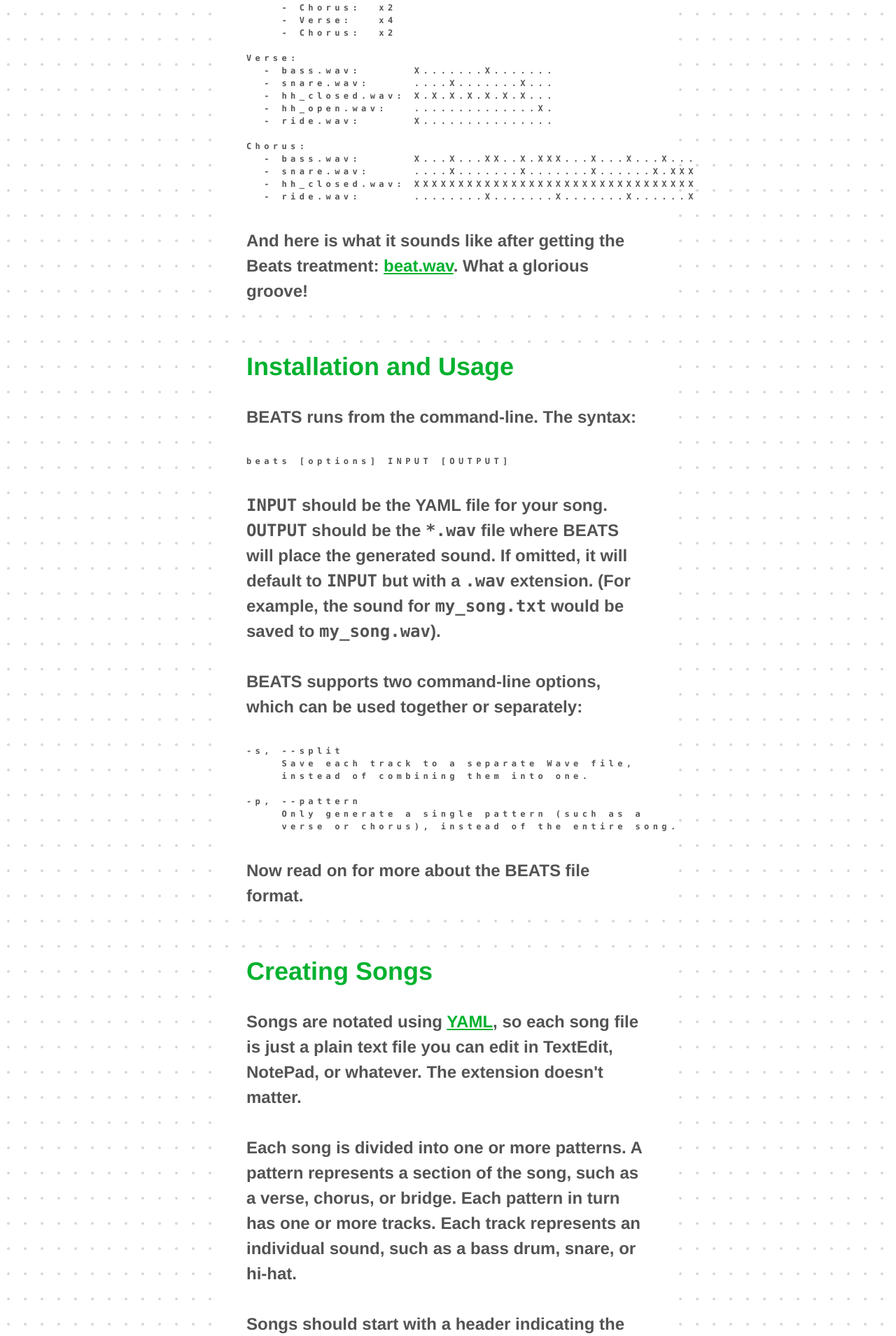
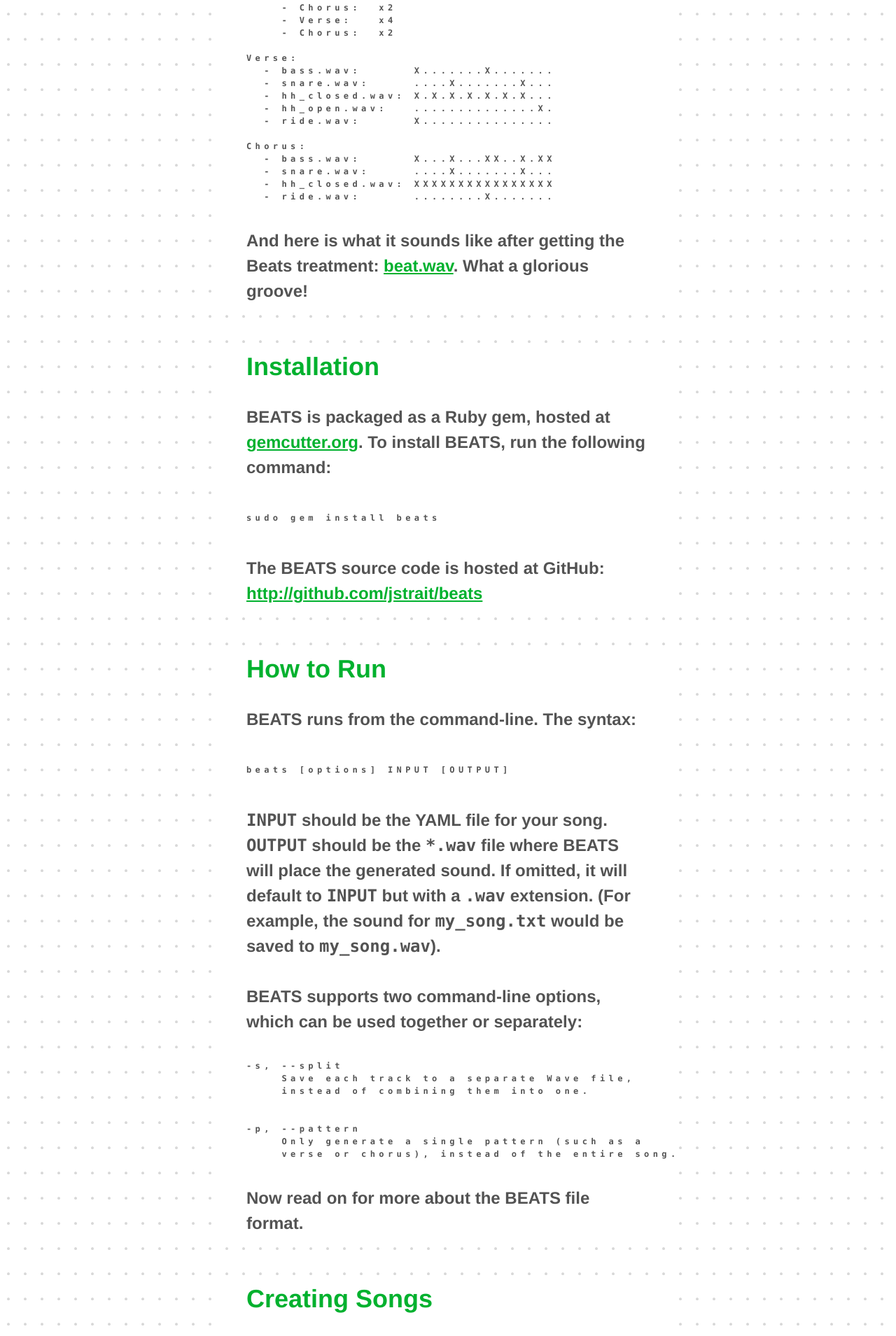
Before and after one commit to jstrait/beats, a PHP site: page /beats.html in a window 1280 px wide. Shown: the part 394-2303 px from the top of the page at 70% size. Run offline with PHP 8.4, Linux system fonts and the light colour scheme.

Commit message:
First stab at installation instructions on web site.

```diff
--- a/web/beats.css
+++ b/web/beats.css
@@ -67,6 +67,11 @@ pre
 	letter-spacing: 0.45em;
 }
 
+pre.single-line
+{
+	line-height: 36px;
+}
+
 code
 {
 	margin: 0px;
--- a/web/beats.html
+++ b/web/beats.html
@@ -30,22 +30,29 @@ Verse:
   - ride.wav:      X...............
 
 Chorus:
-  - bass.wav:      X...X...XX..X.XXX...X...X...X...
-  - snare.wav:     ....X.......X.......X......X.XXX
-  - hh_closed.wav: XXXXXXXXXXXXXXXXXXXXXXXXXXXXXXXX
-  - ride.wav:      ........X.......X.......X......X</pre></code></p>
+  - bass.wav:      X...X...XX..X.XX
+  - snare.wav:     ....X.......X...
+  - hh_closed.wav: XXXXXXXXXXXXXXXX
+  - ride.wav:      ........X.......</pre></code></p>
 
 		<p class="last">And here is what it sounds like after getting the Beats treatment: <a href="#">beat.wav</a>. What a glorious groove!</p>
 	</div>
 	<div class="content-box">
-		<h2>Installation and Usage</h2>
+		<h2>Installation</h2>
+		<p>BEATS is packaged as a Ruby gem, hosted at <a href="http://gemcutter.org">gemcutter.org</a>. To install BEATS, run the following command:
+		<p><code><pre class="single-line">sudo gem install beats</pre></code></p>
+		<p>The BEATS source code is hosted at GitHub: <a href="http://github.com/jstrait/beats">http://github.com/jstrait/beats</a></p>
+	</div>
+	<div class="content-box">
+		<h2>How to Run</h2>
 		<p>BEATS runs from the command-line. The syntax:</p>
-		<p><code><pre>beats [options] INPUT [OUTPUT]</pre></code></p>
+		<p><code><pre class="single-line">beats [options] INPUT [OUTPUT]</pre></code></p>
 		<p><code>INPUT</code> should be the YAML file for your song. <code>OUTPUT</code> should be the <code>*.wav</code> file where BEATS will place the generated sound. If omitted, it will default to <code>INPUT</code> but with a <code>.wav</code> extension. (For example, the sound for <code>my_song.txt</code> would be saved to <code>my_song.wav</code>).</p>
 		<p>BEATS supports two command-line options, which can be used together or separately:</p>
 		<p><code><pre>-s, --split
     Save each track to a separate Wave file,
     instead of combining them into one.
+
 
 -p, --pattern
     Only generate a single pattern (such as a
```
